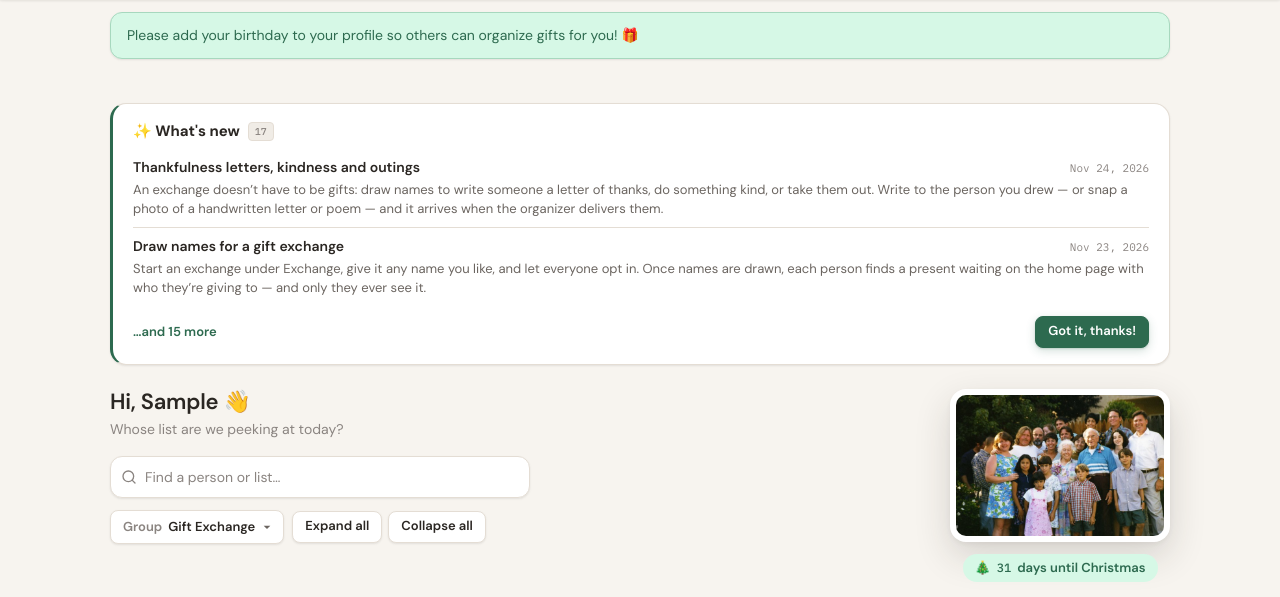
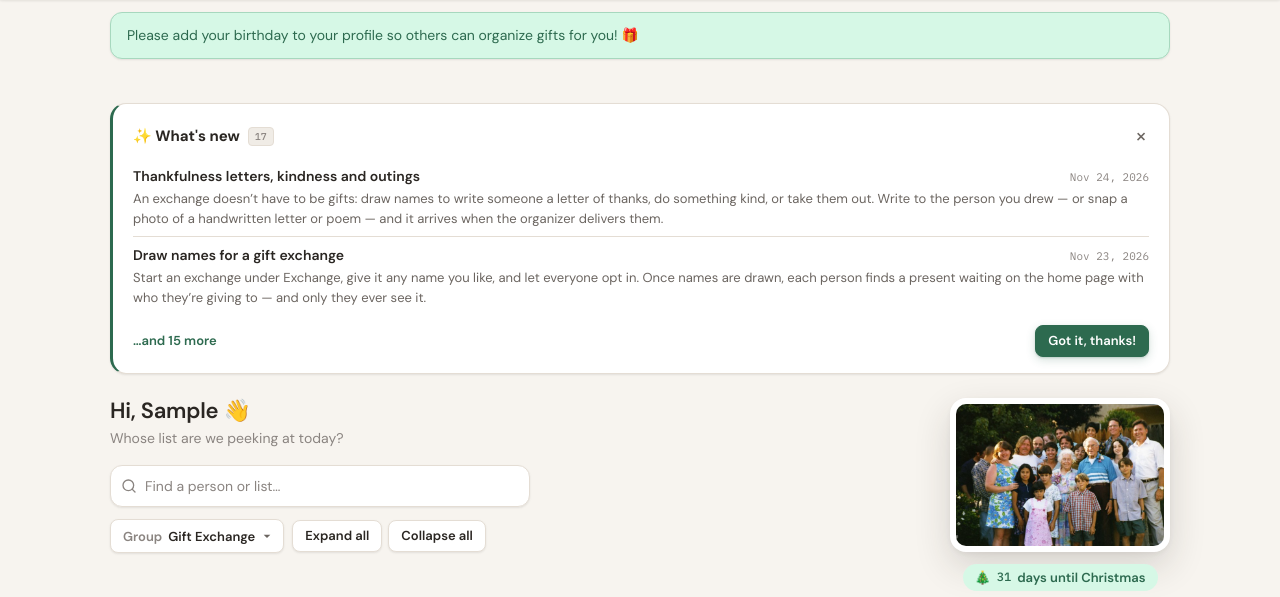
Before and after one commit to gabeduke/django-gift-wiki, a Django app: page / in a window 1280 px wide. Shown: the part 57-654 px from the top of the page. Run offline with Django 4.2, Linux system fonts and the light colour scheme; the visitor is signed in with stand-in values (Sample User, id 1); data comes from the database, SQL or seed files in the repository; data that the repository does not hold is empty; some libraries are stand-ins or nearby versions.

Commit message:
fix: add a close button to the What's New card (#139)
The card only had a "Got it, thanks!" button at the bottom, so people
looking for an × in the corner didn't know how to close it. The new
button submits the same dismiss form.

Co-authored-by: Claude Opus 5.5 <noreply@anthropic.com>

```diff
--- a/gift/static/css/custom.css
+++ b/gift/static/css/custom.css
@@ -941,6 +941,11 @@ a.wl-list-row:active { transform: scale(.985); }
   margin-top: 10px;
 }
 .wl-changelog-dismiss { margin: 0; }
+/* The × in the corner: same as "Got it", for anyone who looks for a close */
+.wl-changelog-close {
+  margin-left: auto; margin-right: -8px; width: 32px; height: 32px;
+  font-size: 22px; line-height: 1;
+}
 
 /* ── GIFT EXCHANGE ──────────────────────────────────────── */
 .wl-exchange-banner {
--- a/gift/templates/gift/home.html
+++ b/gift/templates/gift/home.html
@@ -13,6 +13,10 @@
       <div class="wl-changelog-head">
         <span class="wl-changelog-title">✨ What's new</span>
         <span class="wl-count-badge">{{ unseen_changelog_count }}</span>
+        <button type="submit" form="whats-new-dismiss" class="wl-icon-btn wl-changelog-close"
+                aria-label="Close what's new" title="Close">
+          <span aria-hidden="true">&times;</span>
+        </button>
       </div>
       {% for entry in unseen_changelog_entries %}
       <div class="wl-changelog-entry">
@@ -25,7 +29,7 @@
       {% endfor %}
       <div class="wl-changelog-foot">
         <a class="wl-changelog-more" href="{% url 'gift:changelog' %}">{% if unseen_changelog_more %}…and {{ unseen_changelog_more }} more{% else %}See details{% endif %}</a>
-        <form method="post" action="{% url 'gift:changelog_dismiss' %}" class="wl-changelog-dismiss">
+        <form method="post" action="{% url 'gift:changelog_dismiss' %}" class="wl-changelog-dismiss" id="whats-new-dismiss">
           {% csrf_token %}
           <button type="submit" class="btn btn-primary btn-sm">Got it, thanks!</button>
         </form>
```
Also changed, not shown: tests/api/test_changelog.py (+4 -0 lines).
